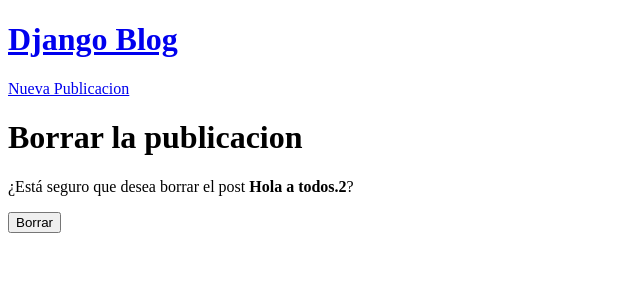
After one commit to parabavire/django-blog, a Django app: page /publication/1/delete/ in a window 1280 px wide. The commit adds this page. Shown: the top 300 px of the page, without its empty margins (0-640 px from the left). Run offline with Django 5.2, Linux system fonts and the light colour scheme; data comes from the database, SQL or seed files in the repository; both versions use the stored data as it was after the commit.

Commit message:
publication delete done

```diff
--- a/blog/urls.py
+++ b/blog/urls.py
@@ -2,8 +2,9 @@ from django.urls import path
 from .views import (
                     PublicationListView,
                     PublicationDetailView,
-                    PublicationCreateView, #new
-                    PublicationUpdateView
+                    PublicationCreateView,
+                    PublicationUpdateView,
+                    PublicationDeleteView, #new
                     )
 
 urlpatterns = [
@@ -11,4 +12,5 @@ urlpatterns = [
     path("publication/<int:pk>/", PublicationDetailView.as_view(), name="publication-detail"), #new
     path("publication/create/", PublicationCreateView.as_view(), name="publication-create"), #new
     path("publication/<int:pk>/update/", PublicationUpdateView.as_view(), name="publication-update"), #new
+    path("publication/<int:pk>/delete/", PublicationDeleteView.as_view(), name="publication-delete"), #new
 ]
--- a/blog/views.py
+++ b/blog/views.py
@@ -1,7 +1,12 @@
 #from django.shortcuts import render
 from django.views.generic import ListView, DetailView
-from django .views.generic.edit import CreateView, UpdateView #new
+from django .views.generic.edit import (
+                                        CreateView,
+                                        UpdateView,
+                                        DeleteView, #new
+                                        )
 from .models import Publication
+from django.urls import reverse_lazy #new
 
 # Create your views here.
 class PublicationListView(ListView):
@@ -21,3 +26,8 @@ class PublicationUpdateView(UpdateView):
     model = Publication
     template_name = "publication-update.html"
     fields = ['title', 'body']
+
+class PublicationDeleteView(DeleteView):
+    model = Publication
+    template_name = "publication-delete.html"
+    success_url = reverse_lazy("publications-list") ###error
--- /dev/null
+++ b/templates/publication-delete.html
@@ -0,0 +1,9 @@
+{% extends '_base.html' %}
+
+{% block content %}
+    <h1>Borrar la publicacion</h1>
+    <p>¿Está seguro que desea borrar el post<strong> {{ publication.title }}</strong>?</p>
+    <form method="post"> {% csrf_token %}
+        <input type="submit" value="Borrar" class="btn btn-danger">
+    </form>
+{% endblock content %}
--- a/templates/publication-detail.html
+++ b/templates/publication-detail.html
@@ -8,4 +8,7 @@
     </article>
     <!-- link to update a publication -->
     <a href="{% url 'publication-update' publication.pk %}">Editar</a>
+
+    <!-- link to delete a publication -->
+    <a href="{% url 'publication-delete' publication.pk %}">Borrar</a>
 {% endblock content %}
```
Also changed, not shown: db.sqlite3.
